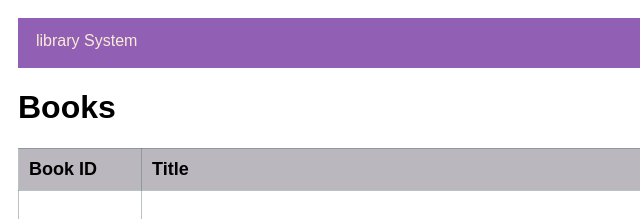
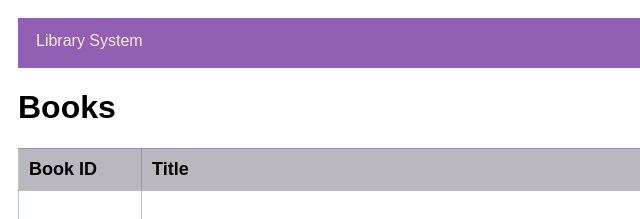
Before and after one commit to divyapulikkal/Frontend1Contest-2August, a plain HTML site: page index.html in a window 1280 px wide. Shown: the top 219 px of the page, 0-640 px from the left. Drawn offline with Linux system fonts and the light colour scheme.

Commit message:
completed

```diff
--- a/index.html
+++ b/index.html
@@ -11,7 +11,7 @@
 </head>
 <body>
     <div id = "navbar">
-        <a href="#" class="split">library System</a>
+        <a href="#" class="split">Library System</a>
         <a href="#">Logout</a>
         <a href="#">Contact Us</a>
         <a href ="#register">Register</a>
```
